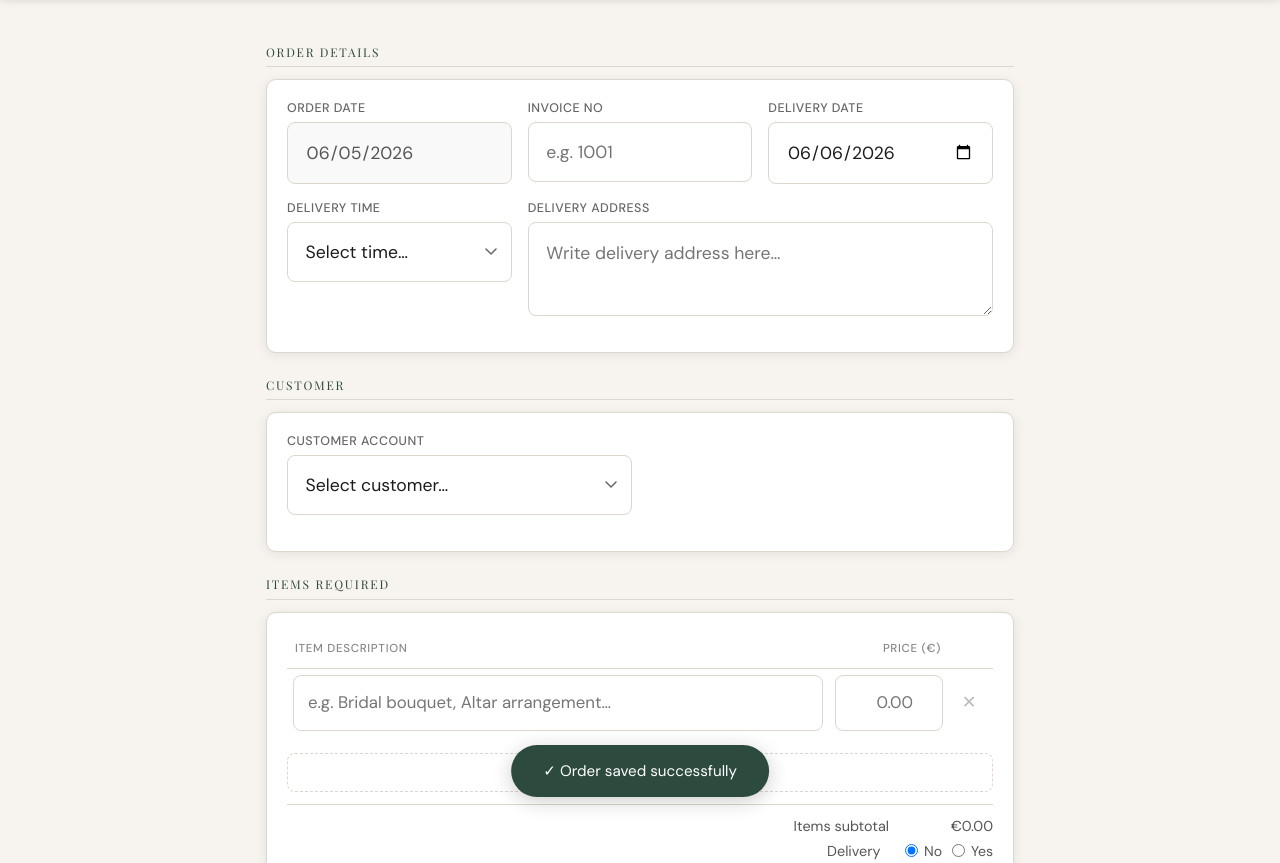
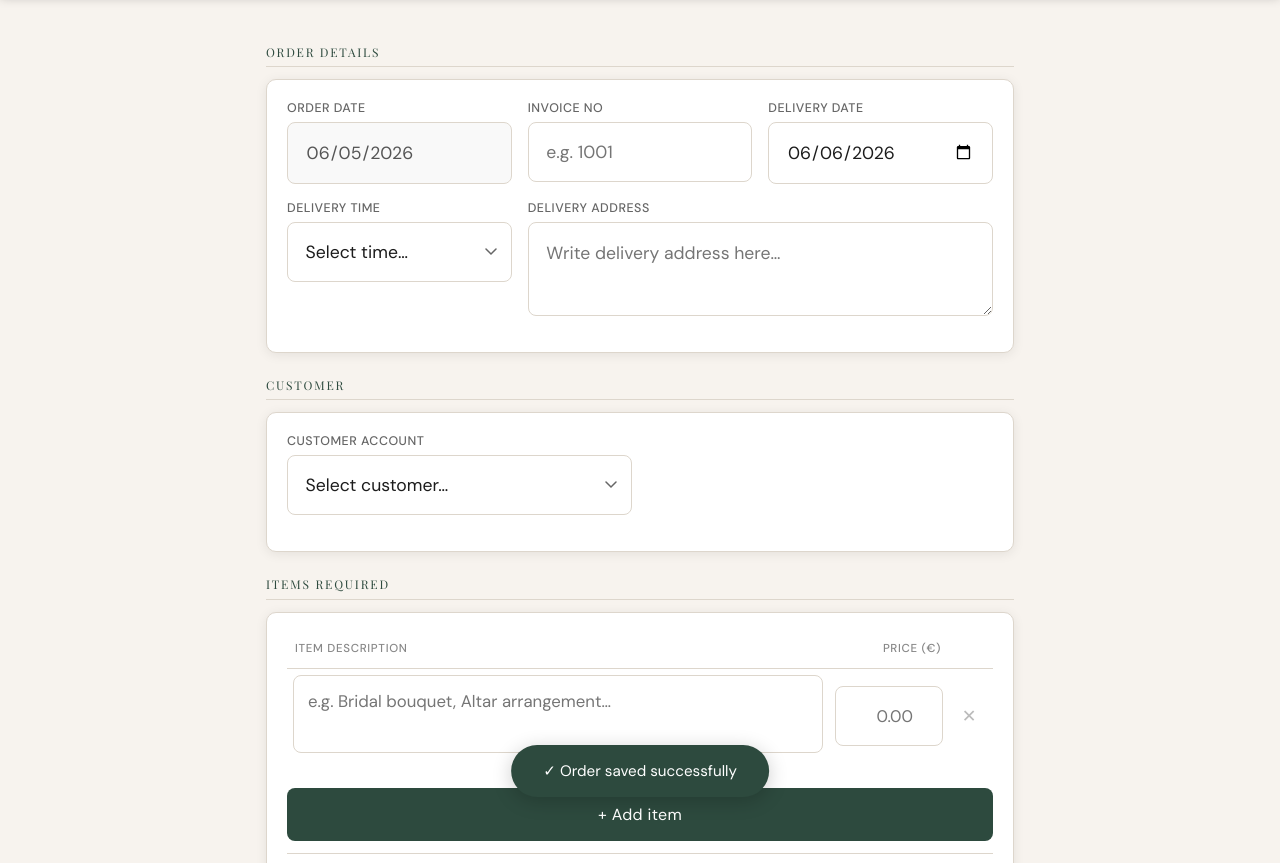
Before and after one commit to anchoill1/Fox_flowers, a plain HTML site: page Web app version/index.html in a window 1280 px wide. Shown: the part 71-934 px from the top of the page. Drawn offline with nearby package versions, Linux system fonts and the light colour scheme; a web font is replaced by a local one.

Commit message:
changes to make it work better on ipad with scribble

```diff
--- a/Web app version/index.html
+++ b/Web app version/index.html
@@ -193,12 +193,31 @@
     vertical-align: middle;
   }
   .items-table tr + tr td { padding-top: 0.5rem; }
-  .items-table input[type="text"] { font-size: 1.05rem; padding: 0.9rem 0.85rem; min-height: 52px; }
+  .items-table input[type="text"] { font-size: 1.05rem; padding: 0.9rem 0.85rem; min-height: 60px; }
+  .items-table textarea.item-desc {
+    font-size: 1.05rem;
+    padding: 0.9rem 0.85rem;
+    min-height: 60px;
+    width: 100%;
+    border: 1.5px solid var(--border);
+    border-radius: 8px;
+    font-family: 'DM Sans', sans-serif;
+    resize: none;
+    line-height: 1.4;
+    -webkit-appearance: none;
+    appearance: none;
+    outline: none;
+    transition: border-color 0.2s, box-shadow 0.2s;
+  }
+  .items-table textarea.item-desc:focus {
+    border-color: var(--green);
+    box-shadow: 0 0 0 3px rgba(45,74,62,0.1);
+  }
   .items-table input.price-input {
     text-align: right;
     font-size: 1.05rem;
     padding: 0.9rem 0.85rem;
-    min-height: 52px;
+    min-height: 60px;
     font-variant-numeric: tabular-nums;
   }
   .del-item-btn {
@@ -215,19 +234,21 @@
   .del-item-btn:hover { color: var(--red); }
 
   .add-item-btn {
-    background: none;
-    border: 1.5px dashed var(--border);
-    color: var(--green);
+    background: var(--green);
+    border: none;
+    color: #fff;
     font-family: 'DM Sans', sans-serif;
-    font-size: 0.88rem;
-    padding: 0.6rem 1rem;
+    font-size: 1rem;
+    padding: 1rem;
     border-radius: 8px;
     cursor: pointer;
     width: 100%;
-    transition: background 0.15s, border-color 0.15s;
-    margin-top: 0.25rem;
-  }
-  .add-item-btn:hover { background: rgba(45,74,62,0.05); border-color: var(--green); }
+    transition: background 0.15s;
+    margin-top: 0.75rem;
+    min-height: 52px;
+    letter-spacing: 0.02em;
+  }
+  .add-item-btn:hover { background: var(--green-light); }
 
   /* ── Totals ── */
   .totals-wrap {
@@ -1023,11 +1044,9 @@ function addItem() {
   const id = ++itemCount;
   const tr = document.createElement('tr');
   tr.id = 'item-' + id;
-  tr.innerHTML = `
-    <td><input type="text" placeholder="e.g. Bridal bouquet, Altar arrangement…" oninput="recalcTotal()"></td>
-    <td><input type="number" class="price-input" placeholder="0.00" min="0" step="0.01" oninput="recalcTotal()"></td>
-    <td><button class="del-item-btn" onclick="removeItem(${id})">✕</button></td>
-  `;
+  tr.innerHTML = '<td><textarea class="item-desc" rows="2" placeholder="e.g. Bridal bouquet, Altar arrangement…" oninput="recalcTotal()"></textarea></td>'
+    + '<td><input type="number" class="price-input" placeholder="0.00" min="0" step="0.01" oninput="recalcTotal()"></td>'
+    + '<td><button class="del-item-btn" onclick="removeItem(' + id + ')">✕</button></td>';
   document.getElementById('items-body').appendChild(tr);
 }
 
@@ -1100,9 +1119,8 @@ function submitOrder() {
   // Gather items
   const itemRows = [];
   document.querySelectorAll('#items-body tr').forEach(tr => {
-    const inputs = tr.querySelectorAll('input');
-    const desc  = inputs[0]?.value?.trim();
-    const price = parseFloat(inputs[1]?.value) || 0;
+    const desc  = tr.querySelector('textarea.item-desc')?.value?.trim();
+    const price = parseFloat(tr.querySelector('input.price-input')?.value) || 0;
     if (desc) itemRows.push({ desc, price });
   });
 
```
